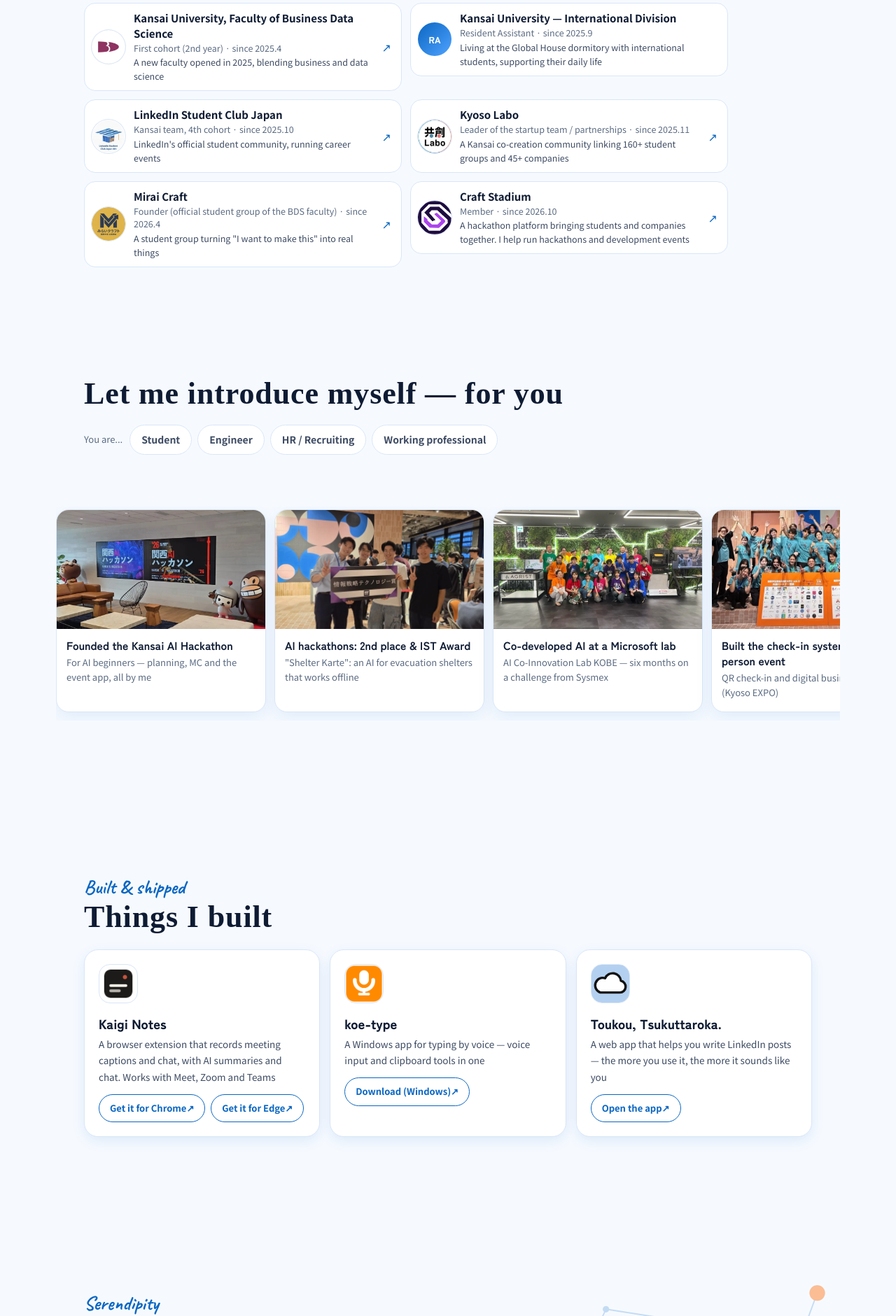
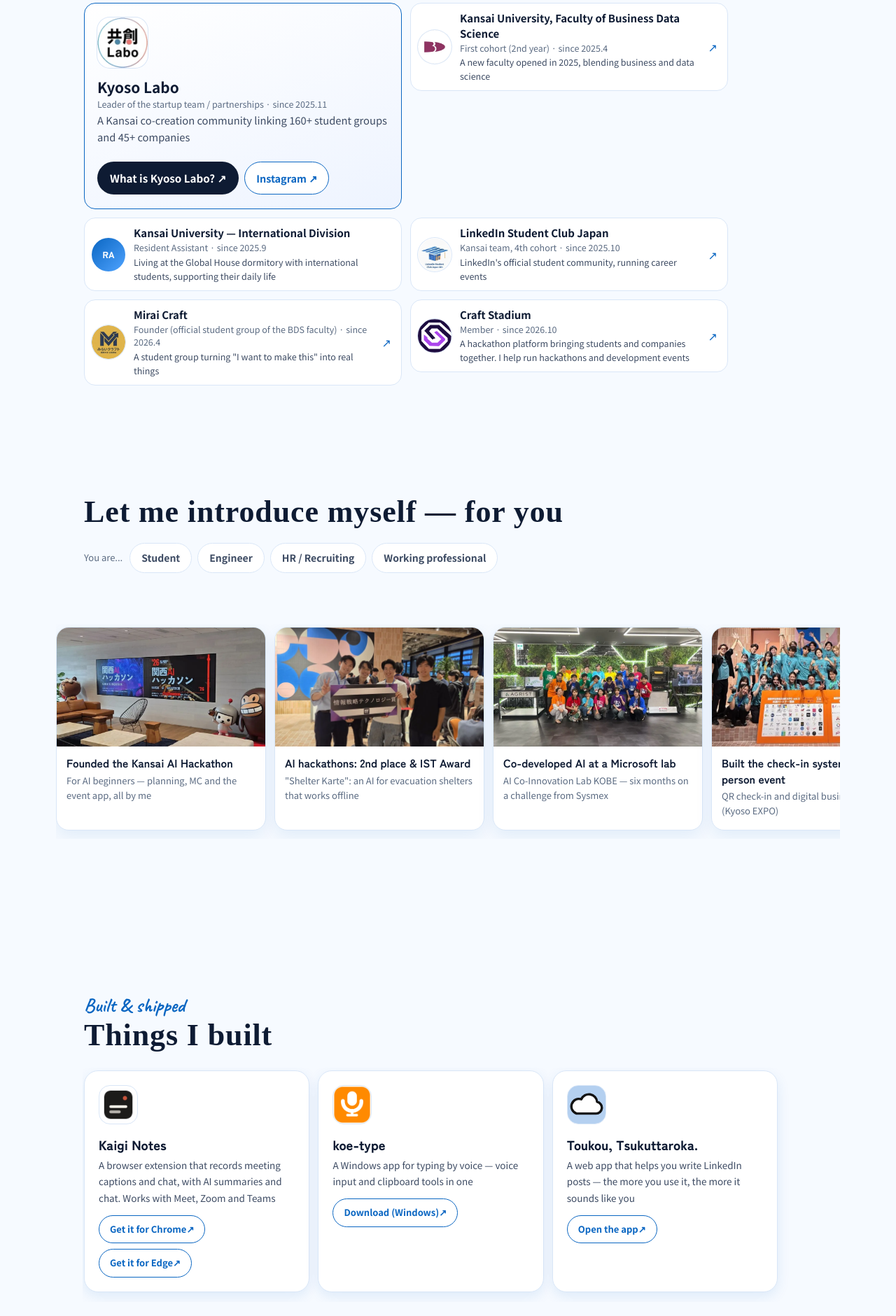
Before and after one commit to 3twowings28113-cpu/tsubasa-card, a website: page public/index.html in a window 1280 px wide. Shown: the part 2108-3989 px from the top of the page at 70% size. Drawn offline with Linux system fonts and the light colour scheme; no server answers; a web font is replaced by a local one.

Commit message:
Works become a horizontal swipe row below affiliations; Kyoso Labo first + featured big card with About button

```diff
--- a/public/content/site.json
+++ b/public/content/site.json
@@ -1122,6 +1122,27 @@
   "affiliations": {
     "items": [
       {
+        "id": "kyoso",
+        "url": "https://www.instagram.com/mirai_style.labo/",
+        "logo": "assets/orgs/kyoso-labo.webp",
+        "mono": "共創",
+        "since": "2025.11",
+        "ja": {
+          "name": "共創Labo",
+          "role": "起業部リーダー／渉外部",
+          "desc": "関西の学生団体160超と企業45社以上をつなぐ、共創コミュニティ",
+          "about": "共創Laboとは"
+        },
+        "en": {
+          "name": "Kyoso Labo",
+          "role": "Leader of the startup team / partnerships",
+          "desc": "A Kansai co-creation community linking 160+ student groups and 45+ companies",
+          "about": "What is Kyoso Labo?"
+        },
+        "featured": true,
+        "aboutUrl": "https://mirai-style.co.jp/"
+      },
+      {
         "id": "bds",
         "url": "https://www.kansai-u.ac.jp/bds/",
         "logo": "assets/orgs/bds.webp",
@@ -1169,23 +1190,6 @@
           "name": "LinkedIn Student Club Japan",
           "role": "Kansai team, 4th cohort",
           "desc": "LinkedIn's official student community, running career events"
-        }
-      },
-      {
-        "id": "kyoso",
-        "url": "https://www.instagram.com/mirai_style.labo/",
-        "logo": "assets/orgs/kyoso-labo.webp",
-        "mono": "共創",
-        "since": "2025.11",
-        "ja": {
-          "name": "共創Labo",
-          "role": "起業部リーダー／渉外部",
-          "desc": "関西の学生団体160超と企業45社以上をつなぐ、共創コミュニティ"
-        },
-        "en": {
-          "name": "Kyoso Labo",
-          "role": "Leader of the startup team / partnerships",
-          "desc": "A Kansai co-creation community linking 160+ student groups and 45+ companies"
         }
       },
       {
--- a/public/css/main.css
+++ b/public/css/main.css
@@ -708,3 +708,17 @@
 
 /* promo goes full-bleed inside its card (beats the global section padding) */
 .expo-promo { padding: 0; }
+
+/* works: horizontal swipe row (2026-11-01, keep the section short) */
+.works__list { display: flex; gap: 12px; overflow-x: auto; scroll-snap-type: x mandatory; padding: 4px 2px 14px; margin: 18px -2px 0; scrollbar-width: none; -webkit-overflow-scrolling: touch; }
+.works__list::-webkit-scrollbar { display: none; }
+.works__list .work { flex: 0 0 84%; max-width: 340px; scroll-snap-align: start; margin: 0; }
+@media (min-width: 860px) { .works__list .work { flex-basis: 31%; } }
+/* featured org (Kyoso Labo): bigger card + about button */
+.org--featured { display: flex; flex-direction: column; align-items: stretch; padding: 20px 18px; border: 1.5px solid var(--blue); background: linear-gradient(160deg, #ffffff, #eef4ff); }
+.org--featured .org__logo { width: 72px; height: 72px; border-radius: 18px; font-size: 1.3rem; }
+.org--featured .org__name { font-size: 1.3rem; }
+.org--featured .org__desc { font-size: .92rem; }
+.org__links { display: flex; gap: 8px; flex-wrap: wrap; width: 100%; margin-top: 12px; }
+.org__about { display: inline-flex; align-items: center; padding: 10px 18px; border-radius: 999px; background: var(--ink); color: #fff; font-weight: 700; font-size: .95rem; text-decoration: none; }
+.org__sub { display: inline-flex; align-items: center; padding: 10px 16px; border-radius: 999px; border: 1.5px solid var(--blue); color: var(--blue); font-weight: 700; font-size: .9rem; text-decoration: none; background: #fff; }
--- a/public/index.html
+++ b/public/index.html
@@ -18,12 +18,12 @@
 <link rel="preconnect" href="https://fonts.gstatic.com" crossorigin>
 <link rel="stylesheet" href="https://fonts.googleapis.com/css2?family=Zen+Kaku+Gothic+New:wght@700;900&family=Noto+Sans+JP:wght@400;500;700&family=Caveat:wght@700&family=Shippori+Mincho+B1:wght@600;700;800&display=swap">
 <link rel="preload" as="image" href="assets/photos/hero-wings.webp">
-<link rel="stylesheet" href="css/main.css?v=20251101a">
+<link rel="stylesheet" href="css/main.css?v=20251101b">
 <script src="js/boot.js"></script>
 <script src="vendor/gsap.min.js" defer></script>
 <script src="vendor/ScrollTrigger.min.js" defer></script>
 <script src="vendor/Flip.min.js" defer></script>
-<script type="module" src="js/main.js?v=20251101a"></script>
+<script type="module" src="js/main.js?v=20251101b"></script>
 </head>
 <body>
 <a class="skip-link" href="#contact">連絡先へ移動</a>
--- a/public/js/gate.js
+++ b/public/js/gate.js
@@ -2,7 +2,7 @@
 // hero card. The choice reorders the page and retunes the highlights; it is
 // remembered, and the chips further down can change it any time.
 import { L, el } from './i18n.js';
-import { savedAudience, chooseAudience } from './sections.js?v=20251101a';
+import { savedAudience, chooseAudience } from './sections.js?v=20251101b';
 
 /* Move sections around so the most relevant story comes first. */
 export function applyLayout(id) {
@@ -11,13 +11,10 @@
   const q = (s) => main.querySelector(s);
   const contact = q('.contact'), orgs = q('.orgs'), audience = q('.audience'), works = q('.works');
   if (!contact || !orgs || !audience || !works) return;
-  if (id === 'exec' || id === 'hr') {
-    main.insertBefore(works, orgs); // built products right after the contacts
-  } else if (id === 'engineer') {
+  // works always sits right below the affiliations (user instruction 2026-11-01)
+  main.insertBefore(works, orgs.nextSibling);
+  if (id === 'engineer' || id === 'student') {
     main.insertBefore(audience, orgs); // highlights first
-  } else if (id === 'student') {
-    main.insertBefore(audience, orgs); // events & community up top
-    main.insertBefore(works, audience.nextSibling);
   }
 }
 
--- a/public/js/sections.js
+++ b/public/js/sections.js
@@ -213,6 +213,12 @@
       el('span', { class: 'org__role', text: [t.role, o.since ? (lang === 'en' ? `since ${o.since}` : `${o.since}〜`) : ''].filter(Boolean).join(lang === 'en' ? ' · ' : '　') }),
       t.desc ? el('span', { class: 'org__desc', text: t.desc }) : null);
     const usable = typeof o.url === 'string' && /^https?:\/\//.test(o.url);
+    if (o.featured) {
+      const links = el('span', { class: 'org__links' },
+        o.aboutUrl ? el('a', { class: 'org__about', href: o.aboutUrl, target: '_blank', rel: 'noopener', text: (t.about || 'About') + ' ↗' }) : null,
+        usable ? el('a', { class: 'org__sub', href: o.url, target: '_blank', rel: 'noopener', text: 'Instagram ↗' }) : null);
+      return el('li', { class: 'orgs__item--featured' }, el('div', { class: 'org org--featured' }, mark, body, links));
+    }
     const inner = usable
       ? el('a', { class: 'org', href: o.url, target: '_blank', rel: 'noopener' }, mark, body, el('span', { class: 'org__go', 'aria-hidden': 'true', text: '↗' }))
       : el('div', { class: 'org' }, mark, body);
```
Also changed, not shown: public/js/main.js (+9 -9 lines).
